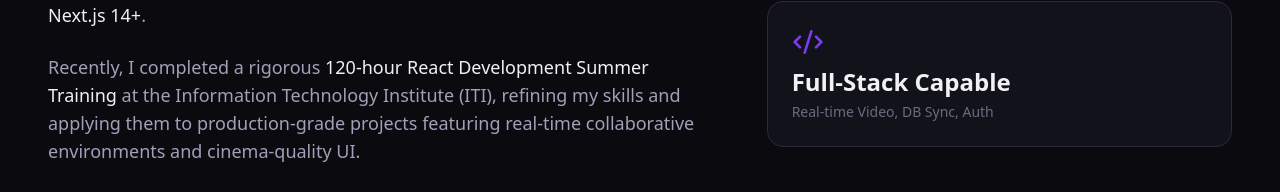
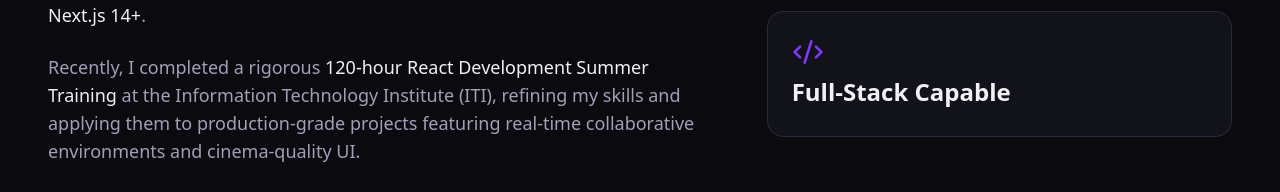
Before and after one commit to ibrahimabdullaziz/portfolio, a Next.js app: page / in a window 1280 px wide. Shown: the part 1219-1411 px from the top of the page. Built offline with nearby package versions, Linux system fonts and the light colour scheme.

Commit message:
Update components/About.tsx

```diff
--- a/components/About.tsx
+++ b/components/About.tsx
@@ -19,7 +19,6 @@
         </motion.div>
 
         <div className="grid grid-cols-1 lg:grid-cols-12 gap-12 items-center">
-          {/* Bio text */}
           <motion.div
             initial={{ opacity: 0, x: -20 }}
             whileInView={{ opacity: 1, x: 0 }}
@@ -57,7 +56,6 @@
             </p>
           </motion.div>
 
-          {/* Quick Stats Grid */}
           <motion.div
             initial={{ opacity: 0, x: 20 }}
             whileInView={{ opacity: 1, x: 0 }}
@@ -91,9 +89,6 @@
                 <h3 className="text-2xl font-bold text-text-primary mb-1">
                   Full-Stack Capable
                 </h3>
-                <p className="text-text-muted text-sm">
-                  Real-time Video, DB Sync, Auth
-                </p>
               </div>
             </div>
           </motion.div>
```
